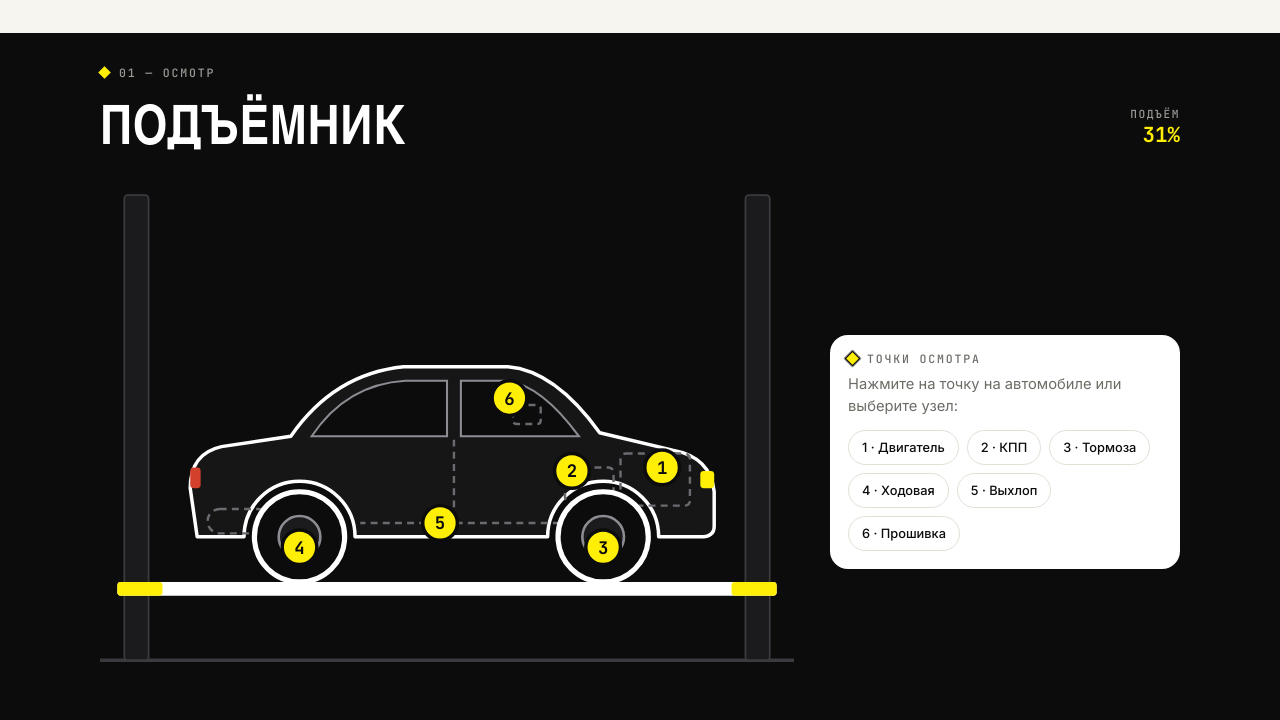
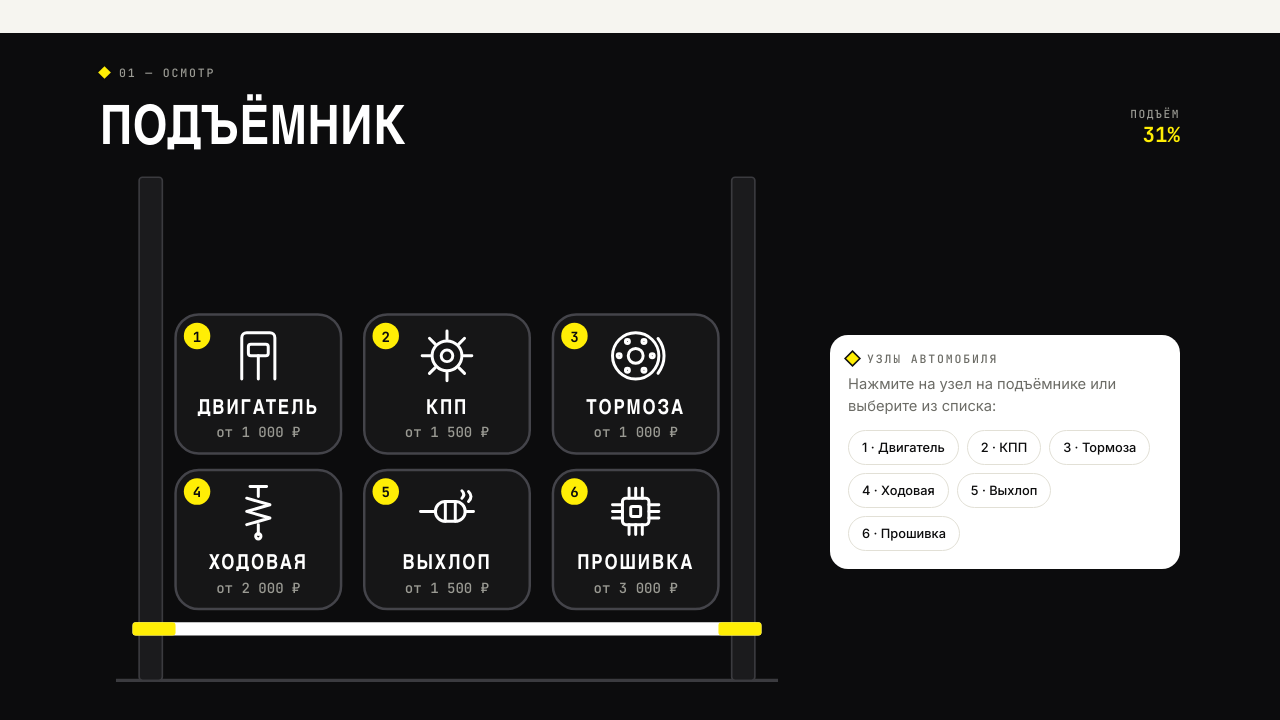
Before and after one commit to bahtiyarg308-dot/stoavtocech, a plain HTML site: page index.html in a window 1280 px wide. Shown: the part 722-1442 px from the top of the page. Drawn offline with nearby package versions, Linux system fonts and the light colour scheme.

Commit message:
Подъёмник: вместо силуэта машины — шесть узлов с иконками и ценами
Co-Authored-By: Claude Sonnet 5.5 <noreply@anthropic.com>
Claude-Session: https://claude.ai/code/session_011DMukGZ6JdMxS8BQcAeA6v

```diff
--- a/index.html
+++ b/index.html
@@ -153,19 +153,20 @@ h2{font-size:clamp(2rem,8.5vw,3.4rem)}
 .lift-scene svg{width:100%;height:100%;max-height:100%}
 .post{fill:#1b1b1d;stroke:#3b3b3f}
 .floor{stroke:#3b3b3f;stroke-width:2}
-.car-body{fill:var(--dark2);stroke:#fff;stroke-width:2;stroke-linejoin:round}
-.car-glass{fill:#0c0c0d;stroke:#8c8c92;stroke-width:1.2}
-.car-in{fill:none;stroke:#6a6a70;stroke-width:1.4;stroke-dasharray:4 3}
-.wheel{fill:#0c0c0d;stroke:#fff;stroke-width:3}
-.hub{fill:#1b1b1d;stroke:#8c8c92;stroke-width:1.5}
 .spot{cursor:pointer;outline:none}
-.spot .hit{fill:transparent}
-.spot .ring{fill:none;stroke:var(--y);stroke-width:2;transform-box:fill-box;transform-origin:center;animation:ping 2.2s ease-out infinite}
-.spot .dot{fill:var(--y);stroke:var(--dark);stroke-width:2;transition:fill .15s}
-.spot text{fill:var(--dark);font:700 10px var(--mono);text-anchor:middle;dominant-baseline:central;pointer-events:none}
-.spot.on .dot{fill:#fff}
-.spot:focus-visible .dot{stroke:#fff;stroke-width:3}
-@keyframes ping{0%{transform:scale(.6);opacity:1}100%{transform:scale(1.9);opacity:0}}
+.tile .bg{fill:var(--dark2);stroke:#44444a;stroke-width:1.5;transition:fill .2s,stroke .2s}
+.tile:hover .bg{stroke:var(--y)}
+.tile .ic{fill:none;stroke:#fff;stroke-width:1.8;stroke-linecap:round;stroke-linejoin:round;transition:stroke .2s}
+.tile .lbl{fill:#fff;font:600 12.5px var(--head);letter-spacing:.09em;text-anchor:middle;pointer-events:none;transition:fill .2s}
+.tile .pr{fill:#9a9a93;font:500 8.5px var(--mono);text-anchor:middle;pointer-events:none;transition:fill .2s}
+.tile .nb{fill:var(--y);transition:fill .2s}
+.tile .nt{fill:var(--dark);font:700 8.5px var(--mono);text-anchor:middle;dominant-baseline:central;pointer-events:none;transition:fill .2s}
+.tile.on .bg{fill:var(--y);stroke:var(--y)}
+.tile.on .ic{stroke:var(--dark)}
+.tile.on .lbl,.tile.on .pr{fill:var(--dark)}
+.tile.on .nb{fill:var(--dark)}
+.tile.on .nt{fill:var(--y)}
+.tile:focus-visible .bg{stroke:#fff;stroke-width:3}
 .lift-card{min-height:184px;margin-top:8px;padding:18px;background:#fff;color:var(--ink);border-radius:var(--r)}
 .lift-card .eyebrow{color:var(--mute);margin-bottom:8px}
 .lift-card h3{font-size:1.6rem;margin:0 0 8px}
@@ -370,40 +371,61 @@ h2{font-size:clamp(2rem,8.5vw,3.4rem)}
     </div>
     <div class="wrap lift-layout">
       <div class="lift-scene">
-        <svg viewBox="0 -44 400 312" role="group" aria-label="Автомобиль на подъёмнике с точками осмотра">
+        <svg viewBox="0 -80 400 348" role="group" aria-label="Шесть узлов автомобиля на подъёмнике: нажмите на узел, чтобы увидеть цены">
           <path class="floor" d="M0 232H400"/>
-          <rect class="post" x="14" y="-36" width="14" height="268" rx="2"/>
-          <rect class="post" x="372" y="-36" width="14" height="268" rx="2"/>
+          <rect class="post" x="14" y="-72" width="14" height="304" rx="2"/>
+          <rect class="post" x="372" y="-72" width="14" height="304" rx="2"/>
           <g id="liftRig">
             <rect x="10" y="224" width="380" height="8" rx="2" fill="#fff"/>
             <rect x="10" y="224" width="26" height="8" rx="2" fill="#ffee05"/><rect x="364" y="224" width="26" height="8" rx="2" fill="#ffee05"/>
-            <!-- универсальный силуэт автомобиля -->
-            <path class="car-body" d="M56 198 L52 170 Q52 150 70 146 L110 140 Q135 104 175 100 L235 100 Q262 102 288 138 L330 148 Q352 152 354 172 L354 192 Q354 198 346 198 L322 198 A32 32 0 0 0 258 198 L147 198 A32 32 0 0 0 83 198 Z"/>
-            <path class="car-glass" d="M122 140 Q142 110 176 108 L200 108 L200 140 Z"/>
-            <path class="car-glass" d="M208 108 L234 108 Q254 110 276 140 L208 140 Z"/>
-            <path class="car-in" d="M204 142V196"/>
-            <rect class="car-in" x="300" y="150" width="40" height="30" rx="3"/>
-            <rect class="car-in" x="268" y="158" width="28" height="20" rx="3"/>
-            <path class="car-in" d="M300 190 H150 M130 190 H98"/>
-            <rect class="car-in" x="62" y="182" width="36" height="14" rx="7"/>
-            <rect class="car-in" x="238" y="122" width="16" height="11" rx="2"/>
-            <rect x="346" y="160" width="8" height="10" rx="2" fill="#ffee05"/>
-            <rect x="52" y="158" width="6" height="12" rx="2" fill="#d3402b"/>
-            <circle class="wheel" cx="115" cy="198" r="26"/><circle class="hub" cx="115" cy="198" r="12"/>
-            <circle class="wheel" cx="290" cy="198" r="26"/><circle class="hub" cx="290" cy="198" r="12"/>
-
-            <g class="spot" data-k="engine" role="button" tabindex="0" aria-label="Двигатель" transform="translate(324 158)"><circle class="hit" r="23"/><circle class="ring" r="11"/><circle class="dot" r="10"/><text>1</text></g>
-            <g class="spot" data-k="gearbox" role="button" tabindex="0" aria-label="КПП" transform="translate(272 160)"><circle class="hit" r="23"/><circle class="ring" r="11"/><circle class="dot" r="10"/><text>2</text></g>
-            <g class="spot" data-k="brakes" role="button" tabindex="0" aria-label="Тормоза" transform="translate(290 204)"><circle class="hit" r="23"/><circle class="ring" r="11"/><circle class="dot" r="10"/><text>3</text></g>
-            <g class="spot" data-k="chassis" role="button" tabindex="0" aria-label="Ходовая" transform="translate(115 204)"><circle class="hit" r="23"/><circle class="ring" r="11"/><circle class="dot" r="10"/><text>4</text></g>
-            <g class="spot" data-k="exhaust" role="button" tabindex="0" aria-label="Выхлоп" transform="translate(196 190)"><circle class="hit" r="23"/><circle class="ring" r="11"/><circle class="dot" r="10"/><text>5</text></g>
-            <g class="spot" data-k="chip" role="button" tabindex="0" aria-label="Прошивка" transform="translate(236 118)"><circle class="hit" r="23"/><circle class="ring" r="11"/><circle class="dot" r="10"/><text>6</text></g>
+            <g class="spot tile" data-k="engine" role="button" tabindex="0" aria-label="Двигатель" transform="translate(36 38)">
+              <rect class="bg" width="100" height="84" rx="14"/>
+              <g class="ic" transform="translate(33 8)"><path d="M7 31V6a3 3 0 0 1 3-3h14a3 3 0 0 1 3 3v25"/><rect x="11" y="10" width="12" height="7" rx="1.5"/><path d="M17 17v14"/></g>
+              <text class="lbl" x="50" y="60">ДВИГАТЕЛЬ</text>
+              <text class="pr" x="50" y="74" data-min="engine"></text>
+              <circle class="nb" cx="13" cy="13" r="8"/><text class="nt" x="13" y="13.5">1</text>
+            </g>
+            <g class="spot tile" data-k="gearbox" role="button" tabindex="0" aria-label="Кпп" transform="translate(150 38)">
+              <rect class="bg" width="100" height="84" rx="14"/>
+              <g class="ic" transform="translate(33 8)"><circle cx="17" cy="17" r="9"/><circle cx="17" cy="17" r="3.5"/><path d="M17 2v5M17 27v5M2 17h5M27 17h5M6.4 6.4l3.5 3.5M24.1 24.1l3.5 3.5M6.4 27.6l3.5-3.5M24.1 9.9l3.5-3.5"/></g>
+              <text class="lbl" x="50" y="60">КПП</text>
+              <text class="pr" x="50" y="74" data-min="gearbox"></text>
+              <circle class="nb" cx="13" cy="13" r="8"/><text class="nt" x="13" y="13.5">2</text>
+            </g>
+            <g class="spot tile" data-k="brakes" role="button" tabindex="0" aria-label="Тормоза" transform="translate(264 38)">
+              <rect class="bg" width="100" height="84" rx="14"/>
+              <g class="ic" transform="translate(33 8)"><circle cx="17" cy="17" r="14"/><circle cx="17" cy="17" r="4.5"/><circle cx="27" cy="17" r="1.2"/><circle cx="22" cy="25.7" r="1.2"/><circle cx="12" cy="25.7" r="1.2"/><circle cx="7" cy="17" r="1.2"/><circle cx="12" cy="8.3" r="1.2"/><circle cx="22" cy="8.3" r="1.2"/><path d="M30.5 6.5A17 17 0 0 1 30.5 27.5"/></g>
+              <text class="lbl" x="50" y="60">ТОРМОЗА</text>
+              <text class="pr" x="50" y="74" data-min="brakes"></text>
+              <circle class="nb" cx="13" cy="13" r="8"/><text class="nt" x="13" y="13.5">3</text>
+            </g>
+            <g class="spot tile" data-k="chassis" role="button" tabindex="0" aria-label="Ходовая" transform="translate(36 132)">
+              <rect class="bg" width="100" height="84" rx="14"/>
+              <g class="ic" transform="translate(33 8)"><path d="M12 2h10M17 2v6M10 9l14 4-14 4 14 4-14 4M17 25v6"/><circle cx="17" cy="32" r="1.6"/></g>
+              <text class="lbl" x="50" y="60">ХОДОВАЯ</text>
+              <text class="pr" x="50" y="74" data-min="chassis"></text>
+              <circle class="nb" cx="13" cy="13" r="8"/><text class="nt" x="13" y="13.5">4</text>
+            </g>
+            <g class="spot tile" data-k="exhaust" role="button" tabindex="0" aria-label="Выхлоп" transform="translate(150 132)">
+              <rect class="bg" width="100" height="84" rx="14"/>
+              <g class="ic" transform="translate(33 8)"><rect x="10" y="11" width="18" height="12" rx="6"/><path d="M1 17h9M28 17h5M16 11v12M22 11v12M30 11c2-2 2-4 0-6M26 9c1.5-1.5 1.5-3 0-4.5"/></g>
+              <text class="lbl" x="50" y="60">ВЫХЛОП</text>
+              <text class="pr" x="50" y="74" data-min="exhaust"></text>
+              <circle class="nb" cx="13" cy="13" r="8"/><text class="nt" x="13" y="13.5">5</text>
+            </g>
+            <g class="spot tile" data-k="chip" role="button" tabindex="0" aria-label="Прошивка" transform="translate(264 132)">
+              <rect class="bg" width="100" height="84" rx="14"/>
+              <g class="ic" transform="translate(33 8)"><rect x="9" y="9" width="16" height="16" rx="2"/><rect x="14" y="14" width="6" height="6" rx="1"/><path d="M13 9V3M17 9V3M21 9V3M13 25v6M17 25v6M21 25v6M9 13H3M9 17H3M9 21H3M25 13h6M25 17h6M25 21h6"/></g>
+              <text class="lbl" x="50" y="60">ПРОШИВКА</text>
+              <text class="pr" x="50" y="74" data-min="chip"></text>
+              <circle class="nb" cx="13" cy="13" r="8"/><text class="nt" x="13" y="13.5">6</text>
+            </g>
           </g>
         </svg>
       </div>
       <div class="lift-card" id="liftCard" aria-live="polite">
-        <div class="eyebrow">Точки осмотра</div>
-        <p class="hint">Нажмите на точку на автомобиле или выберите узел:</p>
+        <div class="eyebrow">Узлы автомобиля</div>
+        <p class="hint">Нажмите на узел на подъёмнике или выберите из списка:</p>
         <div class="chips" id="liftChips"></div>
       </div>
     </div>
@@ -633,13 +655,17 @@ function showSpot(k){
   var li=sp.items.map(function(id){var s=byId[id];
     return s.vaz ? '<li><span>'+s.name+' — ВАЗ</span><b>от '+rub(s.vaz)+'</b></li><li><span>'+s.name+' — иномарки</span><b>от '+rub(s.foreign)+'</b></li>'
                  : '<li><span>'+s.name+'</span><b>от '+rub(s.price)+'</b></li>';}).join('');
-  card.innerHTML='<div class="eyebrow">Точка '+sp.n+' из 6</div><h3>'+sp.title+'</h3><ul>'+li+'</ul>'+
+  card.innerHTML='<div class="eyebrow">Узел '+sp.n+' из 6</div><h3>'+sp.title+'</h3><ul>'+li+'</ul>'+
     '<div class="row"><button type="button" class="btn sm" data-add="'+k+'">Добавить в заказ-наряд</button><button type="button" class="lnk" data-back>Все точки</button></div>';
 }
 function fillChips(){
   $('#liftChips').innerHTML=Object.keys(SPOTS).map(function(k){return '<button type="button" data-spot="'+k+'">'+SPOTS[k].n+' · '+SPOTS[k].title+'</button>'}).join('');
 }
 fillChips();
+$$('[data-min]').forEach(function(el){
+  var prices=[]; SPOTS[el.dataset.min].items.forEach(function(id){var x=byId[id]; prices.push(x.price||Math.min(x.vaz,x.foreign));});
+  el.textContent='от '+rub(Math.min.apply(null,prices));
+});
 card.addEventListener('click',function(e){
   var t=e.target.closest('button'); if(!t) return;
   if(t.dataset.spot) showSpot(t.dataset.spot);
@@ -656,7 +682,7 @@ $$('.spot').forEach(function(g){
 
 /* ── подъёмник: подъём при прокрутке ── */
 (function(){
-  var sec=$('#podemnik'), rig=$('#liftRig'), pct=$('#liftPct'), MAX=118, queued=false;
+  var sec=$('#podemnik'), rig=$('#liftRig'), pct=$('#liftPct'), MAX=86, queued=false;
   function set(p){ rig.setAttribute('transform','translate(0 '+(-MAX*p).toFixed(1)+')'); pct.textContent=Math.round(p*100)+'%'; }
   if(reduce){ set(1); return; }
   function upd(){
```
